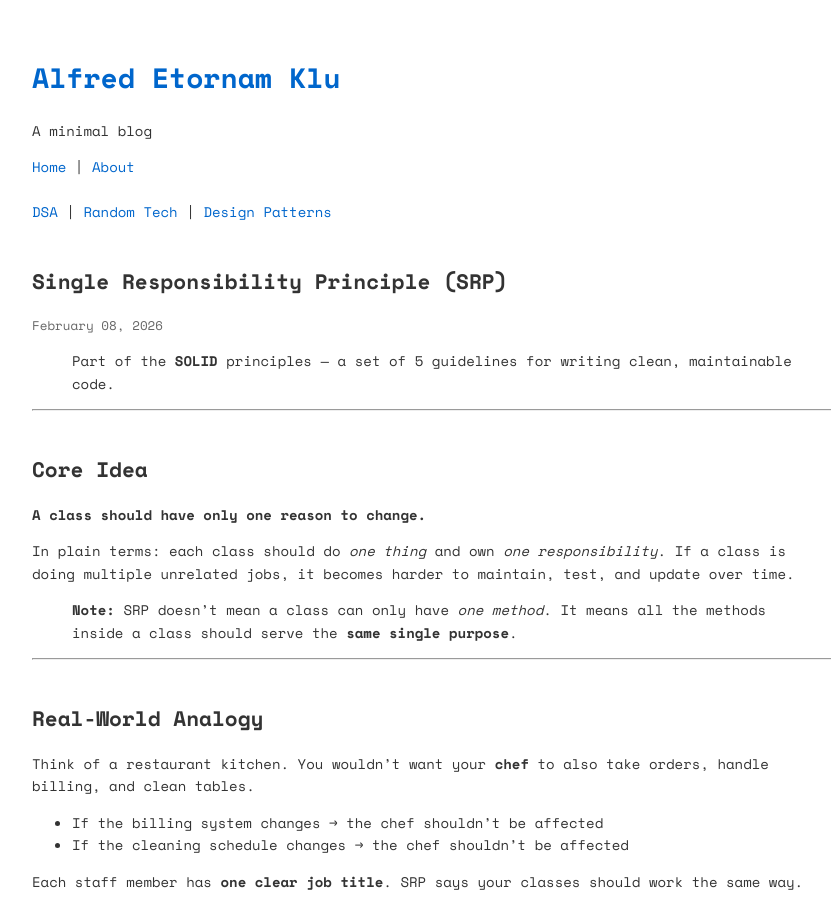
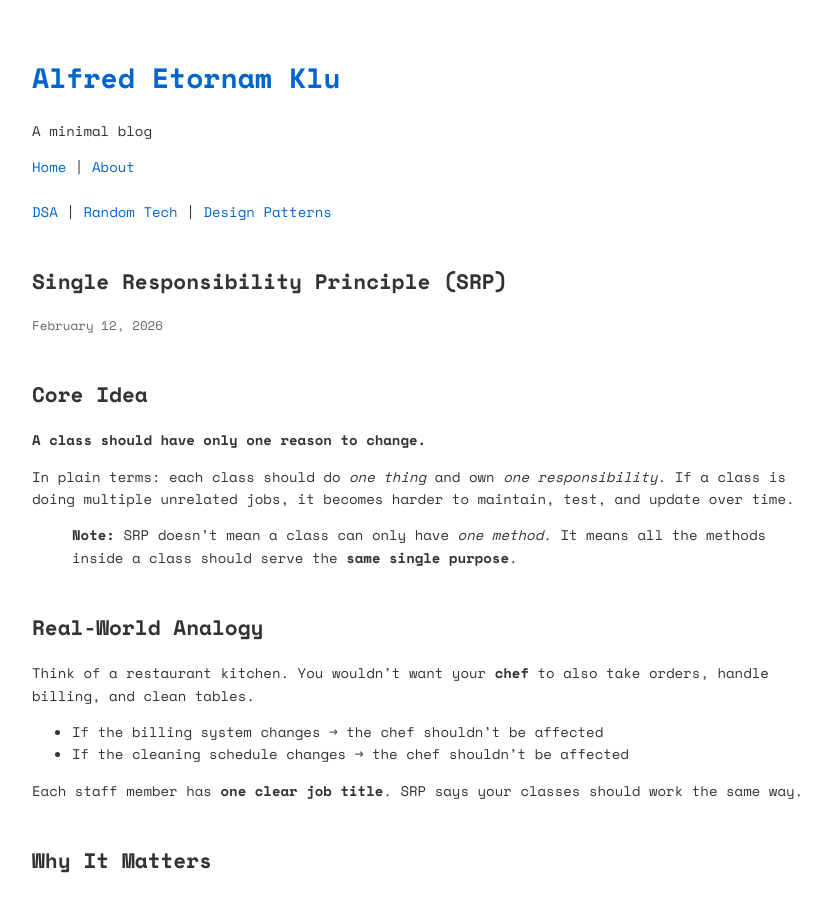
Before and after one commit to etornamklu/etornamklu.github.io, a Jekyll site: the page built from _posts/2026-02-12-Single-Responsibility-Principle-(SRP).md, in a window 1280 px wide and 900 px high. Shown: the whole window, without its empty margins (208-1039 px from the left). Built offline with Jekyll 4.4.1, drawn with Linux system fonts in a browser that asks for light colours.

Commit message:
srp ready

```diff
--- a/_posts/2026-02-08-Single-Responsibility-Principle-(SRP).md
+++ b/_posts/2026-02-12-Single-Responsibility-Principle-(SRP).md
@@ -1,12 +1,8 @@
 ---
 layout: post
 title: "Single Responsibility Principle (SRP)"
-date: 2026-02-08
+date: 2026-02-12
 categories: design-patterns
----
-
-> Part of the **SOLID** principles — a set of 5 guidelines for writing clean, maintainable code.
-
 ---
 
 ## Core Idea
@@ -17,7 +13,6 @@ In plain terms: each class should do *one thing* and own *one responsibility*. I
 
 > **Note:** SRP doesn't mean a class can only have *one method*. It means all the methods inside a class should serve the **same single purpose**.
 
----
 
 ## Real-World Analogy
 
@@ -28,7 +23,6 @@ Think of a restaurant kitchen. You wouldn't want your **chef** to also take orde
 
 Each staff member has **one clear job title**. SRP says your classes should work the same way.
 
----
 
 ## Why It Matters
 
@@ -39,7 +33,6 @@ Without SRP, a single class can end up doing too many things. This causes:
 - **Hard to maintain** — unrelated logic is tangled together
 - **Hard to reuse** — you can't reuse one part without dragging the rest along
 
----
 
 ## Code Example
 
@@ -73,7 +66,6 @@ class Employee {
 
 **The problem:** If management wants to change the seniority rules *or* use a new ID format, you must modify `Employee` — even though those changes have nothing to do with displaying employee details. Every change risks breaking something else.
 
----
 
 ### ✅ Good — Follows SRP
 
@@ -115,7 +107,6 @@ class SeniorityChecker {
 | `EmployeeIdGenerator` | The ID generation algorithm changes |
 | `SeniorityChecker` | The seniority criteria changes |
 
----
 
 ## Common Mistakes to Avoid
 
@@ -131,7 +122,6 @@ A catch-all `Utils` or `Helper` class that does everything is a common SRP viola
 **4. Letting a class grow over time without refactoring**
 Classes often start simple and gradually take on new responsibilities. Revisit your classes as requirements grow.
 
----
 
 ## Key Takeaway
 
```
